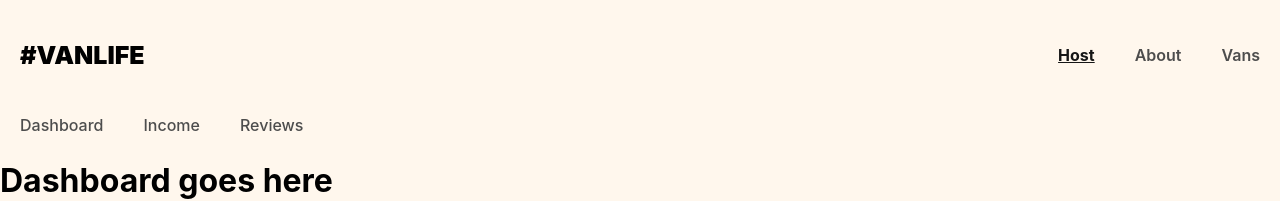
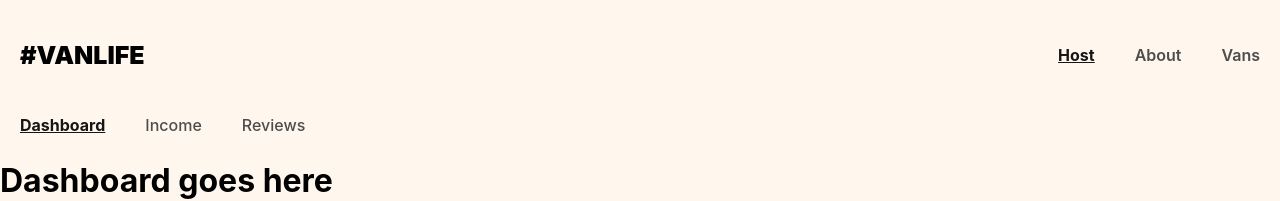
Before and after one commit to filippoantonini/van-life, a React (Vite) app: page /host in a window 1280 px wide. Shown: the top 201 px of the page. Built offline with nearby package versions, Linux system fonts and the light colour scheme.

Commit message:
Update HostLayout.jsx

```diff
--- a/src/components/HostLayout.jsx
+++ b/src/components/HostLayout.jsx
@@ -1,13 +1,36 @@
 import React from "react"
-import { Link, Outlet } from "react-router-dom"
+import { NavLink, Outlet } from "react-router-dom"
 
 export default function HostLayout() {
+
+    const activeStyles = {
+        fontWeight: "bold",
+        textDecoration: "underline",
+        color: "#161616"
+    }
+
     return (
         <>
             <nav className="host-nav">
-                <Link to="/host">Dashboard</Link>
-                <Link to="/host/income">Income</Link>
-                <Link to="/host/reviews">Reviews</Link>
+                <NavLink
+                    to="/host"
+                    end
+                    style={({ isActive }) => isActive ? activeStyles : null}
+                >
+                    Dashboard
+                </NavLink>
+                <NavLink
+                    to="/host/income"
+                    style={({ isActive }) => isActive ? activeStyles : null}
+                >
+                    Income
+                </NavLink>
+                <NavLink
+                    to="/host/reviews"
+                    style={({ isActive }) => isActive ? activeStyles : null}
+                >
+                    Reviews
+                </NavLink>
             </nav>
             <Outlet />
         </>
```
